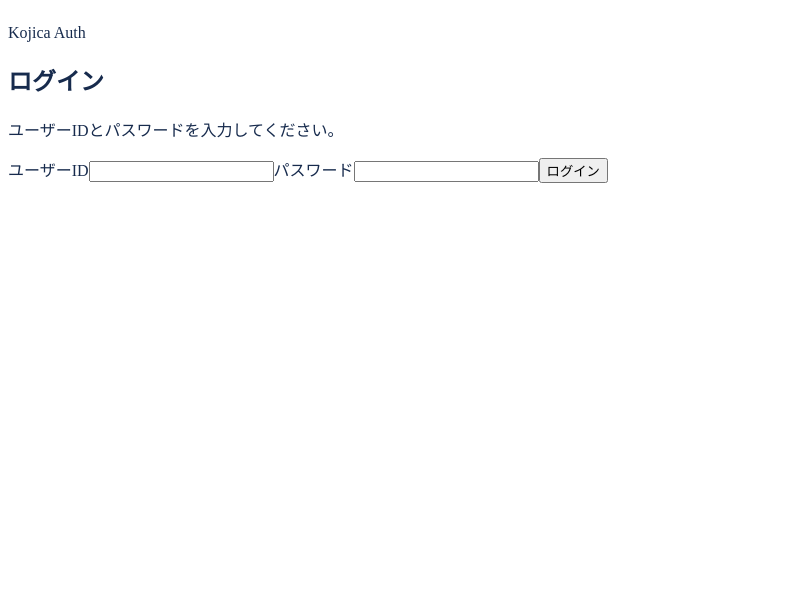
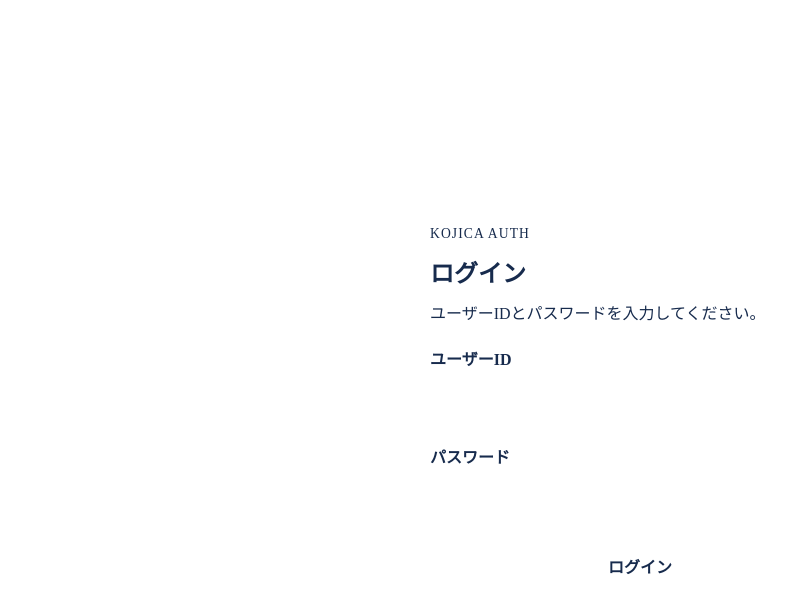
Before and after one commit to kojikoji-rrr/authen_web, an Angular app: page / in a window 1280 px wide. Shown: the top 612 px of the page, without its empty margins (0-810 px from the left). Built offline with nearby package versions, Linux system fonts and the light colour scheme; a web font is replaced by a local one.

Commit message:
ログイン画面のスタイルを追加

```diff
--- a/src/app/authen/authen.component.scss
+++ b/src/app/authen/authen.component.scss
@@ -1,14 +1,140 @@
 :host {
   display: block;
   height: var(--app-height);
+
+  --authen-card-width: 420px;
+  --authen-page-padding: 24px;
+  --authen-card-padding: 32px;
+  --authen-gap: 20px;
+  --authen-gap-small: 12px;
+  --authen-radius: 16px;
+  --authen-border: 1px solid var(--border);
+  --authen-shadow: 0 18px 48px var(--shadow);
 }
 
-/* app の表示スタイル */
 .app {
   display: flex;
-  height: var(--app-height);
+  min-height: var(--app-height);
   flex-direction: column;
   overflow: hidden;
+  background: var(--surface-muted);
+  color: var(--text);
+}
+
+.login-page {
+  display: flex;
+  flex: 1;
+  align-items: center;
+  justify-content: center;
+  padding: var(--authen-page-padding);
+}
+
+.login-card {
+  width: min(100%, var(--authen-card-width));
+  padding: var(--authen-card-padding);
+  border: var(--authen-border);
+  border-radius: var(--authen-radius);
+  background: var(--surface);
+  box-shadow: var(--authen-shadow);
+}
+
+.login-header {
+  display: flex;
+  flex-direction: column;
+  gap: var(--authen-gap-small);
+  margin-bottom: var(--authen-gap);
+}
+
+.login-header h1,
+.login-header p {
+  margin: 0;
+}
+
+.login-eyebrow {
+  color: var(--text-muted);
+  font-size: 0.85rem;
+  letter-spacing: 0.08em;
+  text-transform: uppercase;
+}
+
+.login-description,
+.redirect-notice {
+  color: var(--text-muted);
+  line-height: 1.6;
+}
+
+.redirect-notice {
+  margin: 0 0 var(--authen-gap);
+  padding: var(--authen-gap-small);
+  border-radius: calc(var(--authen-radius) / 2);
+  background: var(--info-surface);
+}
+
+.login-form,
+.form-field {
+  display: flex;
+  flex-direction: column;
+}
+
+.login-form {
+  gap: var(--authen-gap);
+}
+
+.form-field {
+  gap: var(--authen-gap-small);
+}
+
+.form-field span {
+  font-weight: 600;
+}
+
+.form-field input {
+  width: 100%;
+  box-sizing: border-box;
+  padding: 12px 14px;
+  border: var(--authen-border);
+  border-radius: calc(var(--authen-radius) / 2);
   background: var(--surface);
   color: var(--text);
+  font: inherit;
 }
+
+.form-field input:focus {
+  border-color: var(--primary);
+  outline: 2px solid var(--focus-ring);
+  outline-offset: 2px;
+}
+
+.form-field input:disabled,
+.login-button:disabled {
+  cursor: not-allowed;
+  opacity: 0.65;
+}
+
+.message {
+  margin: 0;
+  padding: var(--authen-gap-small);
+  border-radius: calc(var(--authen-radius) / 2);
+  line-height: 1.6;
+}
+
+.message-error {
+  background: var(--error-surface);
+  color: var(--error-text);
+}
+
+.message-success {
+  background: var(--success-surface);
+  color: var(--success-text);
+}
+
+.login-button {
+  padding: 12px 16px;
+  border: 0;
+  border-radius: calc(var(--authen-radius) / 2);
+  background: var(--primary);
+  color: var(--primary-text);
+  cursor: pointer;
+  font: inherit;
+  font-weight: 700;
+}
```
